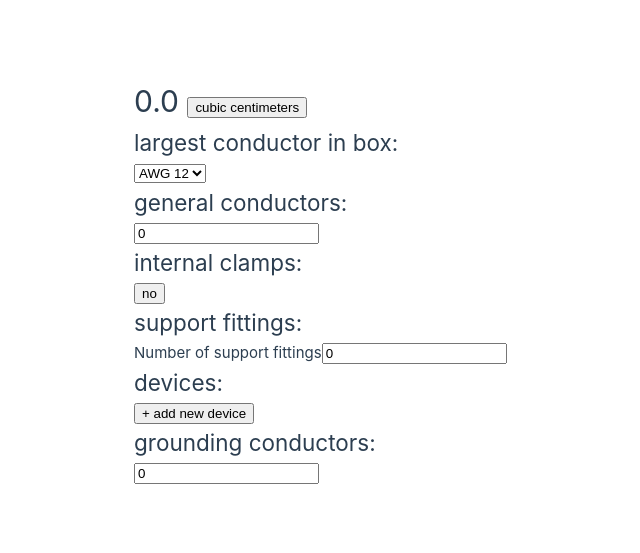
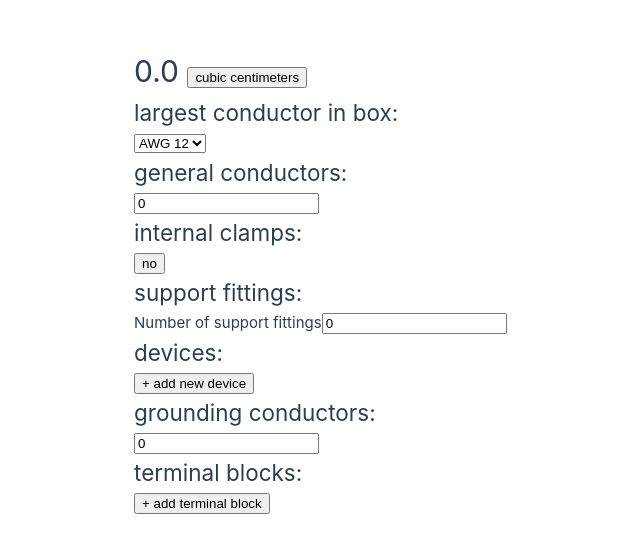
Before and after one commit to hoodnoah/boxfill_calculator, a Vue app: page / in a window 1280 px wide. Shown: the part 119-672 px from the top of the page, without its empty margins (506-1146 px from the left). Built offline with nearby package versions, Linux system fonts and the light colour scheme.

Commit message:
add functionality for adding terminal blocks

```diff
--- a/src/App.vue
+++ b/src/App.vue
@@ -18,6 +18,7 @@ import ClampToggle from '@/components/ClampToggle.vue'
 import SupportFittingsInput from './components/SupportFittingsInput.vue'
 import DevicesDisplay from './components/DeviceInput/DevicesDisplay.vue'
 import GroundingConductorInput from './components/DeviceInput/GroundingConductorInput.vue'
+import TerminalBlockInput from './components/TerminalBlockInput.vue'
 
 // Computed property at the Store level
 const boxFillResult = Store.tryGetBoxFill()
@@ -63,6 +64,14 @@ const groundingConductors = computed<Option.Option<NumConductors>>({
     Store.setGroundingConductors(conductors)
   }
 })
+
+const terminalBlocks = computed<Option.Option<AWGConductor[]>>({
+  get: () => Store.getTerminalBlocks(),
+  set: (newBlocks) => {
+    Store.setTerminalBlocks(newBlocks)
+    console.log('setter blatst')
+  }
+})
 </script>
 
 <template>
@@ -92,6 +101,9 @@ const groundingConductors = computed<Option.Option<NumConductors>>({
 
     <h2>grounding conductors:</h2>
     <GroundingConductorInput v-model="groundingConductors" />
+
+    <h2>terminal blocks:</h2>
+    <TerminalBlockInput v-model="terminalBlocks" :largestAWG="largestConductor" />
   </main>
 </template>
 
--- /dev/null
+++ b/src/components/TerminalBlockInput.vue
@@ -0,0 +1,35 @@
+<script setup lang="ts">
+import { Option } from '@/lib/Option'
+import { AWGConductor } from '@/lib/BoxFill'
+import { ref } from 'vue'
+
+const emit = defineEmits(['update:modelValue'])
+
+const props = defineProps<{ largestAWG: AWGConductor }>()
+const terminalBlocksModel = defineModel<Option.Option<AWGConductor[]>>({ required: true })
+
+const terminalBlocksDisplayValue = ref(Option.getOrDefault(terminalBlocksModel.value, []))
+
+function addNewTerminalBlock() {
+  const newTerminalBlock = props.largestAWG
+  terminalBlocksDisplayValue.value.push(newTerminalBlock)
+  emit('update:modelValue', Option.Some(terminalBlocksDisplayValue.value))
+}
+
+function removeTerminalBlock(id: number): void {
+  terminalBlocksDisplayValue.value.splice(id, 1)
+  if (terminalBlocksDisplayValue.value.length == 0) {
+    emit('update:modelValue', Option.None())
+  } else {
+    emit('update:modelValue', Option.Some(terminalBlocksDisplayValue.value))
+  }
+}
+</script>
+
+<template>
+  <button name="addTerminalBlock" @click="addNewTerminalBlock">+ add terminal block</button>
+  <div v-for="(block, index) in terminalBlocksDisplayValue" :key="index">
+    {{ block + ' AWG' }}
+    <button @click="removeTerminalBlock(index)">- remove terminal block</button>
+  </div>
+</template>
--- a/src/lib/BoxFill.ts
+++ b/src/lib/BoxFill.ts
@@ -57,7 +57,7 @@ export interface BoxFillParameters {
   supportFittings?: Option.Option<NumSupportFittings>
   devices?: Option.Option<Devices>
   groundingConductors?: Option.Option<NumConductors>
-  terminalBlocks?: Option.Option<Conductors>
+  terminalBlocks?: Option.Option<AWGConductor[]>
   unitSystem: UnitSystem
 }
 
@@ -211,20 +211,26 @@ function getGroundingConductorFill(
   })
 }
 
+// Calculates a single terminal block's box fill, based on the
+// largest conductor terminated in the block
+function getTerminalBlockFill(terminalBlock: AWGConductor): Allowance {
+  return getAllowance(terminalBlock)
+}
+
 /**
  * Gets the terminal block fill based on the largest terminated conductor and the number of terminal blocks.
  * @param terminalBlockFill The largest terminated conductor and the number of terminal blocks.
  * @returns The allowance for terminal block fill
  */
-function getTerminalBlockFill(
-  terminalBlockFill: Option.Option<Conductors>
+function getTotalTerminalBlockFill(
+  terminalBlocks: Option.Option<AWGConductor[]>
 ): Option.Option<Allowance> {
-  return Option.map(terminalBlockFill, (terminalBlockFill) => {
-    const allowance = getAllowance(terminalBlockFill.largestAWG)
-    return {
-      unitSystem: allowance.unitSystem,
-      value: allowance.value * terminalBlockFill.num
-    }
+  return Option.map(terminalBlocks, (blocks) => {
+    return blocks
+      .map((x) => getTerminalBlockFill(x))
+      .reduce((acc, y) => {
+        return { ...acc, value: acc.value + y.value }
+      })
   })
 }
 
@@ -261,7 +267,7 @@ export function getBoxFill(boxFillArgs: BoxFillParameters): Result<BoxFill> {
     DEFAULT_ZERO_ALLOWANCE
   )
   const terminalBlockFill = Option.getOrDefault(
-    getTerminalBlockFill(terminalBlocks),
+    getTotalTerminalBlockFill(terminalBlocks),
     DEFAULT_ZERO_ALLOWANCE
   )
 
--- a/src/store/Store.ts
+++ b/src/store/Store.ts
@@ -21,6 +21,7 @@ interface State {
   supportFittings: Option.Option<NumSupportFittings>
   devices: Option.Option<IDDevices>
   groundingConductors: Option.Option<NumConductors>
+  terminalBlocks: Option.Option<AWGConductor[]>
 }
 
 // Initialize state
@@ -31,7 +32,8 @@ const State = reactive<State>({
   internalClamps: Option.None(),
   supportFittings: Option.None(),
   devices: Option.None(),
-  groundingConductors: Option.None()
+  groundingConductors: Option.None(),
+  terminalBlocks: Option.None()
 })
 
 // Utility
@@ -49,7 +51,8 @@ function tryGetBoxFill(): ComputedRef<Result<BoxFill>> {
       internalClamps: State.internalClamps,
       supportFittings: State.supportFittings,
       devices: State.devices,
-      groundingConductors: State.groundingConductors
+      groundingConductors: State.groundingConductors,
+      terminalBlocks: State.terminalBlocks
     })
 
     return boxFillResult
@@ -84,6 +87,10 @@ function getGroundingConductors(): Option.Option<NumConductors> {
   return State.groundingConductors
 }
 
+function getTerminalBlocks(): Option.Option<AWGConductor[]> {
+  return State.terminalBlocks
+}
+
 // Setters
 function setUnitSystem(unitSystem: UnitSystem): void {
   State.unitSystem = unitSystem
@@ -115,6 +122,10 @@ function setDevices(devices: IDDevices): void {
 
 function setGroundingConductors(conductors: Option.Option<NumConductors>): void {
   State.groundingConductors = conductors
+}
+
+function setTerminalBlocks(terminalBlocks: Option.Option<AWGConductor[]>): void {
+  State.terminalBlocks = terminalBlocks
 }
 
 // Actions
@@ -159,6 +170,7 @@ export const Store = {
   getSupportFittings,
   getDevices,
   getGroundingConductors,
+  getTerminalBlocks,
   setUnitSystem,
   setLargestConductor,
   setGeneralConductors,
@@ -166,6 +178,7 @@ export const Store = {
   setSupportFittings,
   setDevices,
   setGroundingConductors,
+  setTerminalBlocks,
   addDevice,
   removeDevice
 }
```
